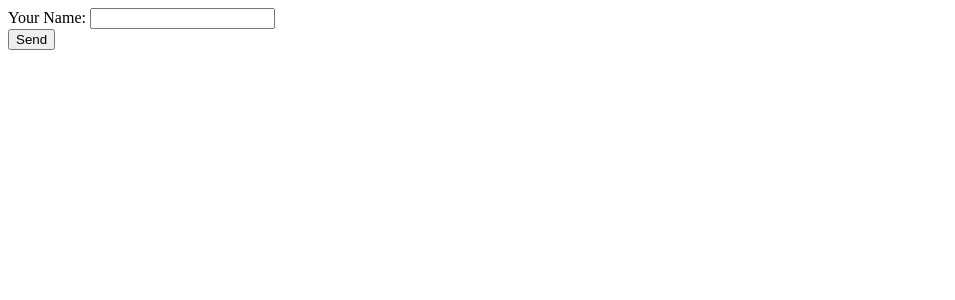
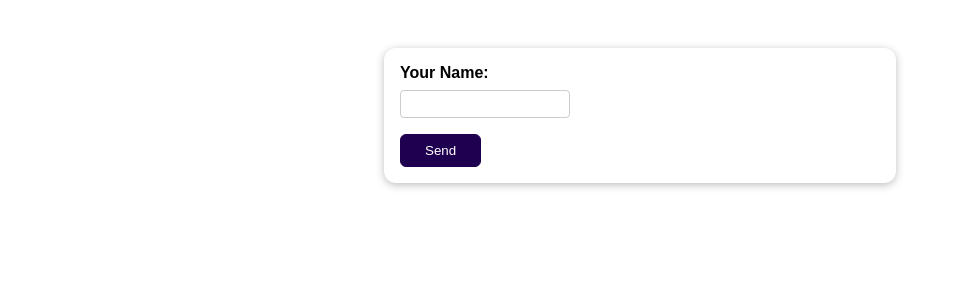
Before and after one commit to rafsun-riad/dajngo-learning-project-feedback, a Django app: page / in a window 1280 px wide. Shown: the top 300 px of the page, without its empty margins (0-955 px from the left). Run offline with Django 5.2, Linux system fonts and the light colour scheme.

Commit message:
added styling

```diff
--- /dev/null
+++ b/reviews/static/reviews/styles.css
@@ -0,0 +1,70 @@
+body{
+    font-family: sans-serif;
+    margin: 0;
+}
+
+form{
+    margin: 3rem auto;
+    width: 90%;
+    max-width: 30rem;
+    padding: 1rem;
+    border-radius: 12px;
+    background-color: white;
+    box-shadow: 0 2px 8px rgba(0, 0, 0, 0.26);
+}
+
+button{
+    cursor: pointer;
+    padding: 0.5rem 1.5rem;
+    border-radius: 6px;
+    background-color: #1f0050;
+    color: white;
+    border: 1px solid #1f0050;
+}
+
+button:hover,
+button:active{
+    background-color: #320777;
+    border-color: #320777;
+}
+
+.form-control{
+    margin-bottom: 1rem;
+}
+
+.form-control input{
+    font: inherit;
+    padding: 0.25rem;
+    border-radius: 4px;
+    border: 1px solid #ccc;
+    display: block;
+    width: 10rem;
+}
+
+.form-control input:focus{
+    border-color: #1f0050;
+    outline: none;
+    background-color: #f4eeff;
+}
+
+.form-control label{
+    font-weight: bold;
+    display: block;
+    margin-bottom: 0.5rem;
+}
+
+.errorlist{
+    list-style: none;
+    margin: 0.5rem;
+    padding: 0;
+    color: #680000;
+}
+
+.errors input{
+    border-color: #680000;
+    background-color: #fde3e3;
+}
+
+.errors label{
+    color: #680000;
+}
--- a/reviews/templates/reviews/review.html
+++ b/reviews/templates/reviews/review.html
@@ -1,8 +1,11 @@
+{% load static %}
+
 <!DOCTYPE html>
 <html lang="en">
 <head>
     <meta charset="UTF-8">
     <meta name="viewport" content="width=device-width, initial-scale=1.0">
+    <link rel="stylesheet" href="{% static 'reviews/styles.css' %}">
     <title>Your Review</title>
 </head>
 <body>
```
